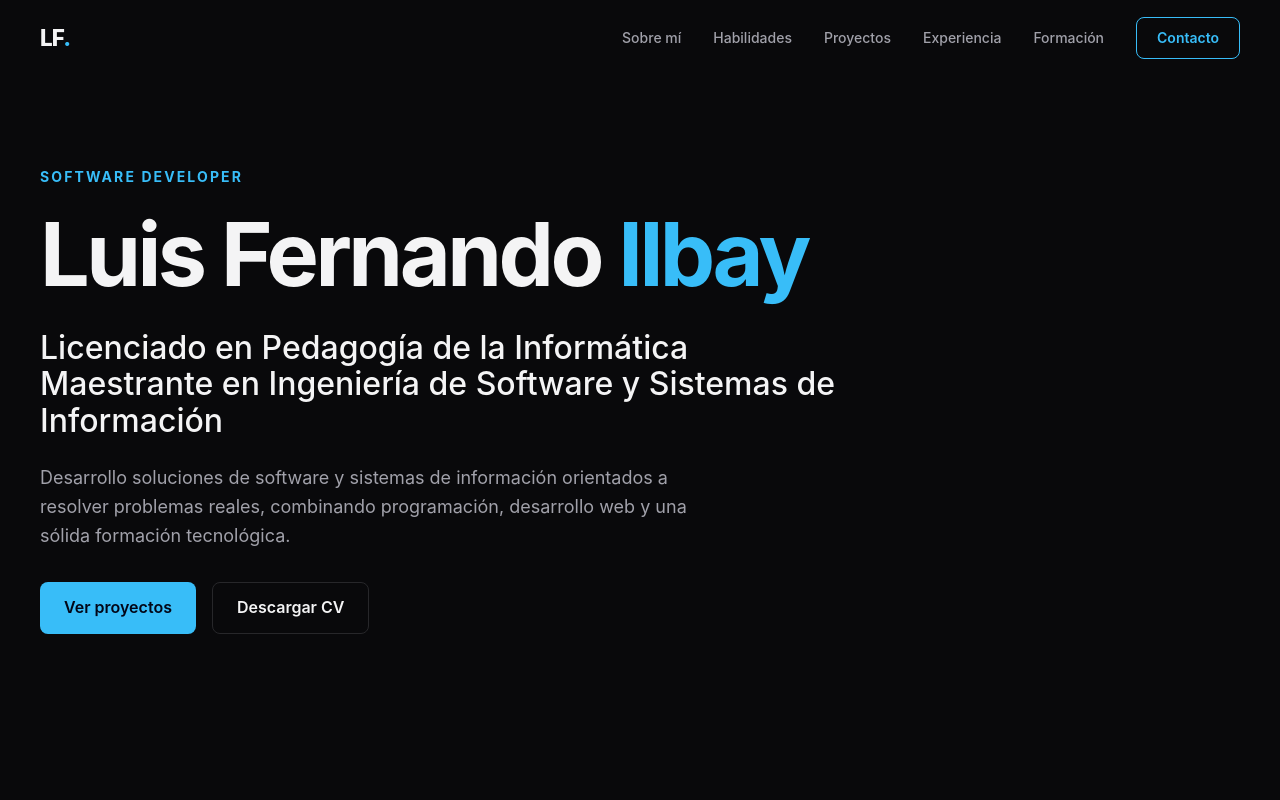
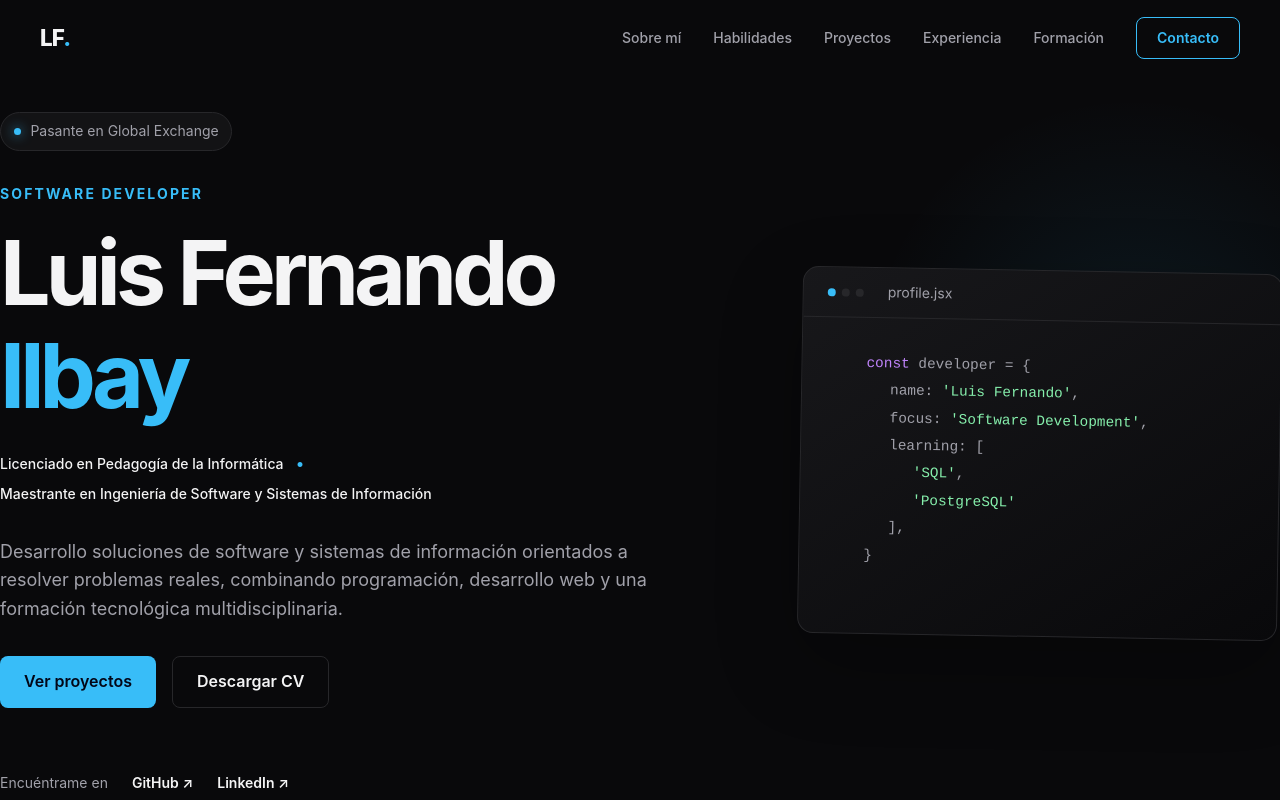
Before and after one commit to lfih-96/portfolio, a React app: page / in a window 1280 px wide. Shown: the top 800 px of the page. Built offline with nearby package versions, Linux system fonts and the light colour scheme; the HTML template or start-up script is replaced by a standard one.

Commit message:
feat: mejora hero con perfil profesional y enlaces sociales

```diff
--- a/src/sections/Hero.jsx
+++ b/src/sections/Hero.jsx
@@ -1,3 +1,4 @@
+import socialLinks from '../data/socialLinks'
 import '../styles/hero.css'
 
 function Hero() {
@@ -10,6 +11,14 @@ function Hero() {
 
                 <div className="hero__content">
 
+                    <div className="hero__status">
+                        <span className="hero__status-dot"></span>
+
+                        <span>
+                            Pasante en Global Exchange
+                        </span>
+                    </div>
+
                     <p className="hero__eyebrow">
                         Software Developer
                     </p>
@@ -19,17 +28,25 @@ function Hero() {
                         <span> Ilbay</span>
                     </h1>
 
-                    <h2 className="hero__subtitle">
-                        Licenciado en Pedagogía de la Informática
-                        <br />
-                        Maestrante en Ingeniería de Software
-                        y Sistemas de Información
-                    </h2>
+                    <div className="hero__education">
+
+                        <p>
+                            Licenciado en Pedagogía de la Informática
+                        </p>
+
+                        <span aria-hidden="true">•</span>
+
+                        <p>
+                            Maestrante en Ingeniería de Software
+                            y Sistemas de Información
+                        </p>
+
+                    </div>
 
                     <p className="hero__description">
                         Desarrollo soluciones de software y sistemas de información
                         orientados a resolver problemas reales, combinando programación,
-                        desarrollo web y una sólida formación tecnológica.
+                        desarrollo web y una formación tecnológica multidisciplinaria.
                     </p>
 
                     <div className="hero__actions">
@@ -51,6 +68,106 @@ function Hero() {
 
                     </div>
 
+                    <div className="hero__socials">
+
+                        <span className="hero__socials-label">
+                            Encuéntrame en
+                        </span>
+
+                        <a
+                            href={socialLinks.github}
+                            target="_blank"
+                            rel="noreferrer"
+                        >
+                            GitHub
+                            <span aria-hidden="true"> ↗</span>
+                        </a>
+
+                        <a
+                            href={socialLinks.linkedin}
+                            target="_blank"
+                            rel="noreferrer"
+                        >
+                            LinkedIn
+                            <span aria-hidden="true"> ↗</span>
+                        </a>
+
+                    </div>
+
+                </div>
+
+                <div
+                    className="hero__visual"
+                    aria-hidden="true"
+                >
+
+                    <div className="hero__code-card">
+
+                        <div className="hero__code-header">
+
+                            <div className="hero__code-dots">
+                                <span></span>
+                                <span></span>
+                                <span></span>
+                            </div>
+
+                            <span>
+                                profile.jsx
+                            </span>
+
+                        </div>
+
+                        <div className="hero__code">
+
+                            <p>
+                                <span className="code-purple">
+                                    const
+                                </span>{' '}
+                                developer = {'{'}
+                            </p>
+
+                            <p className="code-indent">
+                                name:{' '}
+                                <span className="code-green">
+                                    'Luis Fernando'
+                                </span>,
+                            </p>
+
+                            <p className="code-indent">
+                                focus:{' '}
+                                <span className="code-green">
+                                    'Software Development'
+                                </span>,
+                            </p>
+
+                            <p className="code-indent">
+                                learning: [
+                            </p>
+
+                            <p className="code-indent-2">
+                                <span className="code-green">
+                                    'SQL'
+                                </span>,
+                            </p>
+
+                            <p className="code-indent-2">
+                                <span className="code-green">
+                                    'PostgreSQL'
+                                </span>
+                            </p>
+
+                            <p className="code-indent">
+                                ],
+                            </p>
+
+                            <p>
+                                {'}'}
+                            </p>
+
+                        </div>
+
+                    </div>
+
                 </div>
 
             </div>
--- a/src/styles/globals.css
+++ b/src/styles/globals.css
@@ -74,3 +74,15 @@ h3 {
 p {
     color: var(--color-text-secondary);
 }
+
+:focus-visible {
+    outline: 2px solid var(--color-primary);
+    outline-offset: 4px;
+}
+
+::selection {
+    background-color:
+        rgba(56, 189, 248, 0.25);
+
+    color: var(--color-text);
+}
--- a/src/styles/hero.css
+++ b/src/styles/hero.css
@@ -1,20 +1,110 @@
 .hero {
+    position: relative;
+
     min-height: 100vh;
 
     display: flex;
     align-items: center;
 
-    padding-block: var(--space-2xl);
+    padding-top: 7rem;
+    padding-bottom: var(--space-xl);
+
+    overflow: hidden;
 }
 
+/* Luz ambiental muy sutil */
+
+.hero::before {
+    content: "";
+
+    position: absolute;
+
+    top: 10%;
+    right: -10%;
+
+    width: 550px;
+    height: 550px;
+
+    border-radius: 50%;
+
+    background:
+        radial-gradient(circle,
+            rgba(56, 189, 248, 0.09),
+            transparent 68%);
+
+    pointer-events: none;
+}
+
+/* ================================
+   DISTRIBUCIÓN
+================================= */
+
 .hero__container {
+    position: relative;
+    z-index: 1;
+
+    width: 100%;
+
+    display: grid;
+
+    grid-template-columns:
+        minmax(0, 1.15fr) minmax(320px, 0.85fr);
+
+    align-items: center;
+
+    gap: clamp(3rem, 7vw, 7rem);
+}
+
+/* ================================
+   CONTENIDO
+================================= */
+
+.hero__content {
+    max-width: 780px;
+}
+
+/* ================================
+   ESTADO ACTUAL
+================================= */
+
+.hero__status {
+    width: fit-content;
+
     display: flex;
     align-items: center;
+
+    gap: 0.6rem;
+
+    margin-bottom: var(--space-lg);
+
+    padding:
+        0.45rem 0.8rem;
+
+    border: 1px solid var(--color-border);
+    border-radius: 999px;
+
+    background-color: rgba(24, 24, 27, 0.7);
+
+    color: var(--color-text-secondary);
+
+    font-size: var(--font-size-sm);
 }
 
-.hero__content {
-    max-width: 900px;
+.hero__status-dot {
+    width: 7px;
+    height: 7px;
+
+    border-radius: 50%;
+
+    background-color: var(--color-primary);
+
+    box-shadow:
+        0 0 12px rgba(56, 189, 248, 0.8);
 }
+
+/* ================================
+   EYEBROW
+================================= */
 
 .hero__eyebrow {
     margin-bottom: var(--space-sm);
@@ -28,34 +118,69 @@
     text-transform: uppercase;
 }
 
+/* ================================
+   NOMBRE
+================================= */
+
 .hero__title {
     margin-bottom: var(--space-md);
 
-    letter-spacing: -0.04em;
+    font-size:
+        clamp(3.2rem,
+            7vw,
+            6.7rem);
+
+    letter-spacing: -0.055em;
 }
 
 .hero__title span {
     color: var(--color-primary);
 }
 
-.hero__subtitle {
-    max-width: 800px;
+/* ================================
+   FORMACIÓN
+================================= */
 
-    margin-bottom: var(--space-md);
+.hero__education {
+    display: flex;
+    flex-wrap: wrap;
 
+    align-items: center;
+
+    gap:
+        0.4rem 0.75rem;
+
+    max-width: 720px;
+
+    margin-bottom: var(--space-lg);
+}
+
+.hero__education p {
     color: var(--color-text);
 
-    font-size: clamp(1.35rem, 3vw, 2rem);
+    font-size: var(--font-size-sm);
     font-weight: 500;
 }
 
+.hero__education span {
+    color: var(--color-primary);
+}
+
+/* ================================
+   DESCRIPCIÓN
+================================= */
+
 .hero__description {
-    max-width: 650px;
+    max-width: 670px;
 
     margin-bottom: var(--space-lg);
 
     font-size: var(--font-size-lg);
 }
+
+/* ================================
+   BOTONES
+================================= */
 
 .hero__actions {
     display: flex;
@@ -64,20 +189,215 @@
     gap: var(--space-sm);
 }
 
-@media (max-width: 768px) {
+/* ================================
+   REDES
+================================= */
+
+.hero__socials {
+    display: flex;
+    flex-wrap: wrap;
+
+    align-items: center;
+
+    gap: var(--space-md);
+
+    margin-top: var(--space-xl);
+}
+
+.hero__socials-label {
+    color: var(--color-text-secondary);
+
+    font-size: var(--font-size-sm);
+}
+
+.hero__socials a {
+    color: var(--color-text);
+
+    font-size: var(--font-size-sm);
+    font-weight: 600;
+
+    transition:
+        color var(--transition-fast);
+}
+
+.hero__socials a:hover {
+    color: var(--color-primary);
+}
+
+/* ================================
+   TARJETA DE CÓDIGO
+================================= */
+
+.hero__visual {
+    display: flex;
+    align-items: center;
+    justify-content: flex-end;
+}
+
+.hero__code-card {
+    width: 100%;
+    max-width: 480px;
+
+    border: 1px solid var(--color-border);
+    border-radius: var(--radius-lg);
+
+    overflow: hidden;
+
+    background:
+        linear-gradient(145deg,
+            rgba(24, 24, 27, 0.98),
+            rgba(9, 9, 11, 0.98));
+
+    box-shadow:
+        0 30px 80px rgba(0, 0, 0, 0.28);
+
+    transform: rotate(1deg);
+
+    transition:
+        transform var(--transition-base),
+        border-color var(--transition-base);
+}
+
+.hero__code-card:hover {
+    border-color:
+        rgba(56, 189, 248, 0.45);
+
+    transform:
+        rotate(0deg) translateY(-5px);
+}
+
+/* Cabecera */
+
+.hero__code-header {
+    min-height: 50px;
+
+    display: flex;
+    align-items: center;
+
+    gap: var(--space-md);
+
+    padding-inline: var(--space-md);
+
+    border-bottom: 1px solid var(--color-border);
+
+    color: var(--color-text-secondary);
+
+    font-size: var(--font-size-sm);
+}
+
+.hero__code-dots {
+    display: flex;
+
+    gap: 6px;
+}
+
+.hero__code-dots span {
+    width: 8px;
+    height: 8px;
+
+    border-radius: 50%;
+
+    background-color: var(--color-border);
+}
+
+.hero__code-dots span:first-child {
+    background-color: var(--color-primary);
+}
+
+/* Código */
+
+.hero__code {
+    padding:
+        var(--space-lg) var(--space-xl) var(--space-xl);
+
+    overflow-x: auto;
+
+    font-family:
+        "Courier New",
+        monospace;
+
+    font-size: 0.9rem;
+    line-height: 1.9;
+}
+
+.hero__code p {
+    white-space: nowrap;
+
+    color: var(--color-text-secondary);
+}
+
+.code-indent {
+    padding-left: 1.5rem;
+}
+
+.code-indent-2 {
+    padding-left: 3rem;
+}
+
+.code-purple {
+    color: #c084fc;
+}
+
+.code-green {
+    color: #86efac;
+}
+
+/* ================================
+   TABLET
+================================= */
+
+@media (max-width: 1024px) {
+
+    .hero__container {
+        grid-template-columns: 1fr;
+
+        gap: var(--space-xl);
+    }
+
+    .hero__visual {
+        justify-content: flex-start;
+    }
+
+    .hero__code-card {
+        max-width: 620px;
+    }
+
+}
+
+/* ================================
+   MOBILE
+================================= */
+
+@media (max-width: 600px) {
+
     .hero {
         min-height: auto;
 
-        padding-top: 8rem;
+        padding-top: 7rem;
         padding-bottom: var(--space-xl);
+    }
+
+    .hero__title {
+        font-size:
+            clamp(3rem,
+                16vw,
+                4.5rem);
+    }
+
+    .hero__education {
+        align-items: flex-start;
+
+        flex-direction: column;
+    }
+
+    .hero__education>span {
+        display: none;
     }
 
     .hero__description {
         font-size: var(--font-size-base);
     }
-}
 
-@media (max-width: 480px) {
     .hero__actions {
         flex-direction: column;
     }
@@ -85,4 +405,13 @@
     .hero__actions .button {
         width: 100%;
     }
+
+    .hero__socials {
+        margin-top: var(--space-lg);
+    }
+
+    .hero__visual {
+        display: none;
+    }
+
 }
```
